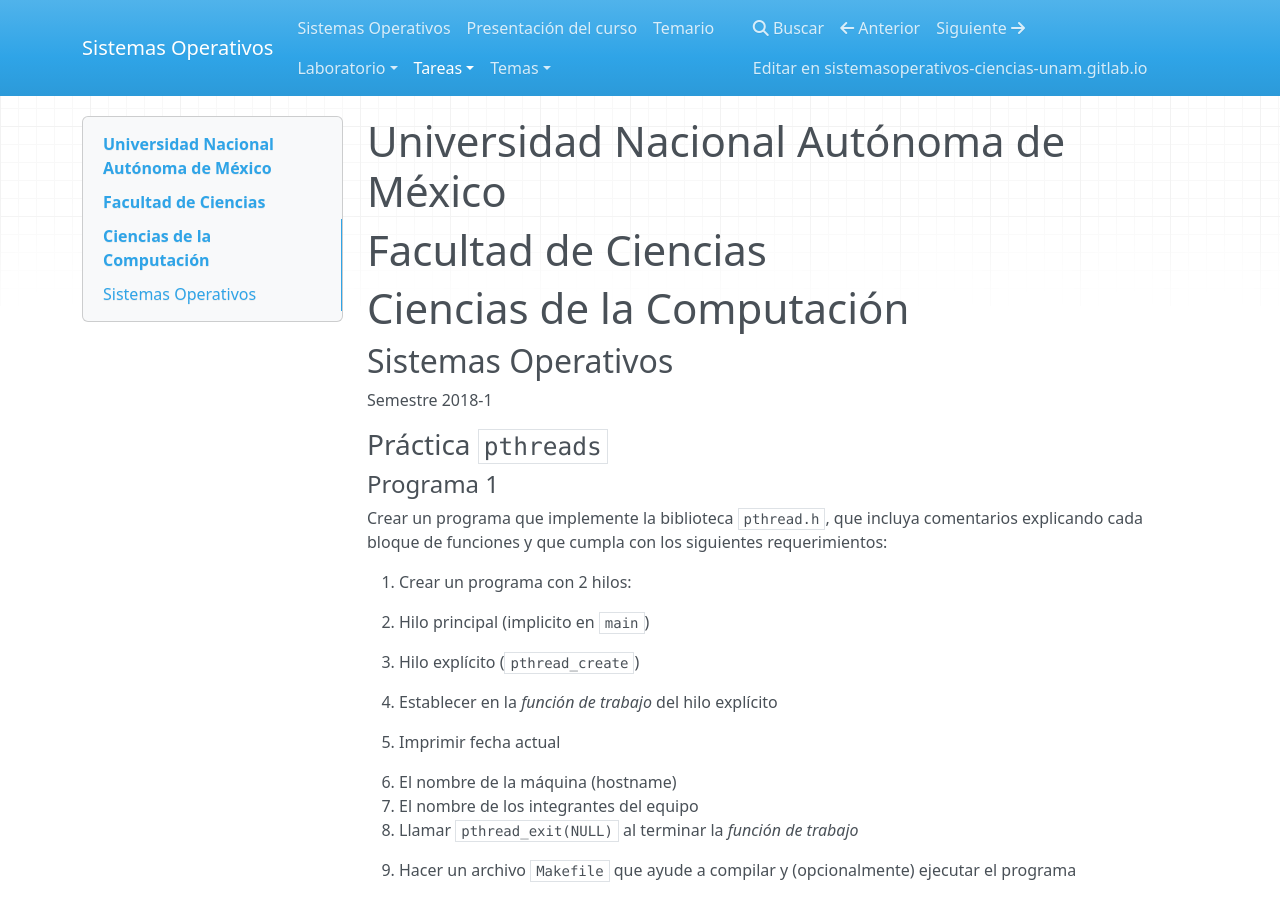
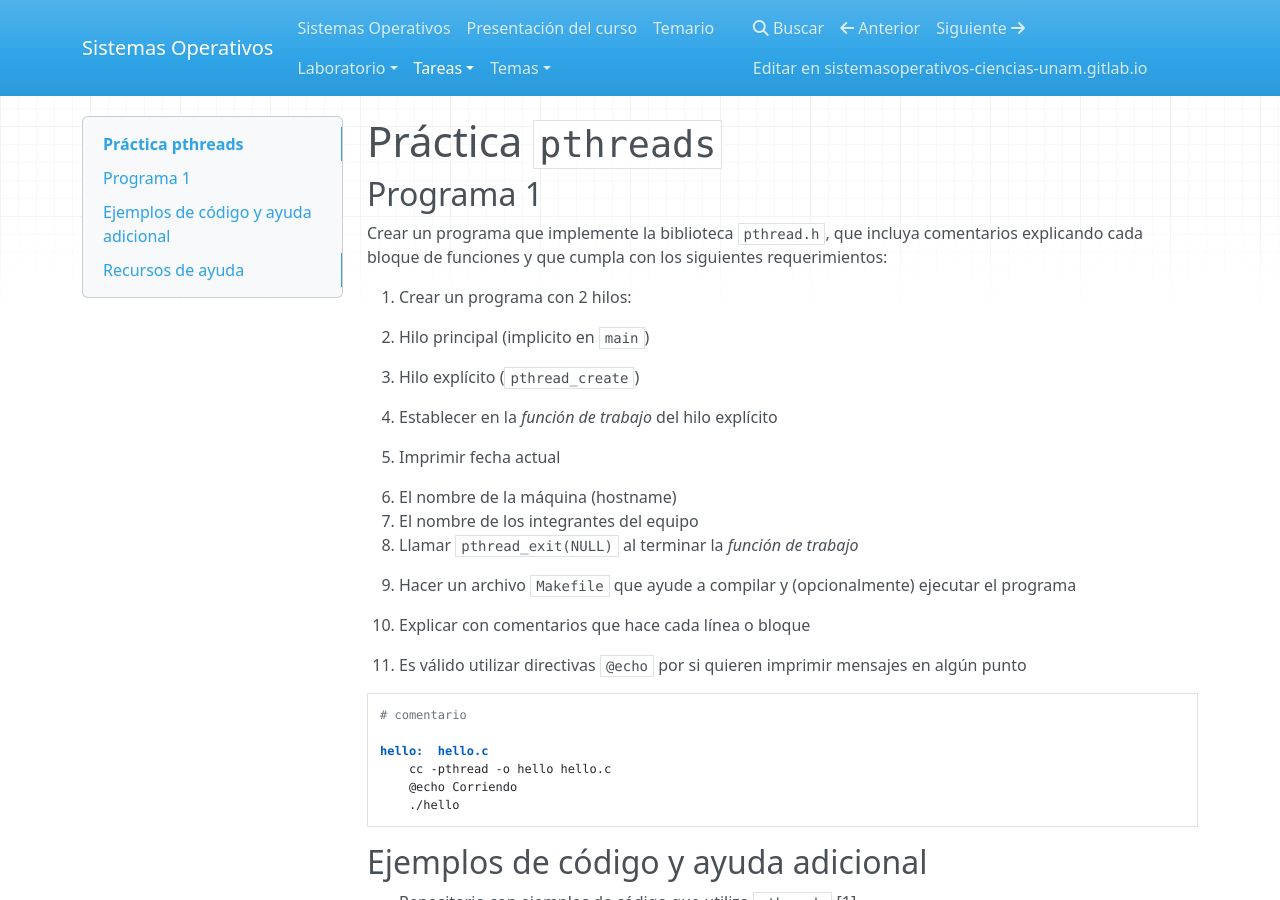
Before and after one commit to SistemasOperativos-Ciencias-UNAM/sistemasoperativos-ciencias-unam.github.io, an MkDocs documentation site: the page built from docs/tareas/programas-pthreads.md, in a window 1280 px wide and 900 px high. Built offline with MkDocs 1.6.1, drawn with Linux system fonts in a browser that asks for light colours; nearby versions of some CDN libraries.

````diff
--- a/docs/tareas/programas-pthreads.md
+++ b/docs/tareas/programas-pthreads.md
@@ -1,14 +1,12 @@
-# Universidad Nacional Autónoma de México
-# Facultad de Ciencias
-# Ciencias de la Computación
+---
+# https://www.mkdocs.org/user-guide/writing-your-docs/#meta-data
+title: Práctica pthreads
+authors:
+- Andrés Leonardo Hernández Bermúdez
+---
+# Práctica `pthreads`
 
-## Sistemas Operativos
-
-Semestre 2018-1
-
-### Práctica `pthreads`
-
-#### Programa 1
+## Programa 1
 
 Crear un programa que implemente la biblioteca `pthread.h`, que incluya comentarios explicando cada bloque de funciones y que cumpla con los siguientes requerimientos:
 
@@ -38,7 +36,7 @@ hello:	hello.c
 	./hello
 ```
 
-#### Ejemplos de código y ayuda adicional
+## Ejemplos de código y ayuda adicional
 
 + Repositorio con ejemplos de código que utiliza `pthreads` [1]
 
@@ -57,7 +55,7 @@ hello:	hello.c
 
     * Comentar porque funciona o no el comando de compilación
 
-#### Recursos de ayuda
+## Recursos de ayuda
 
 + Mini tutorial interactivo de git [3]
 
````
Also changed, not shown: docs/tareas/linux-module.md (+6 -0 lines), docs/tareas/programas.md (+6 -0 lines), docs/temas/tools/index.md (+1 -1 lines).
